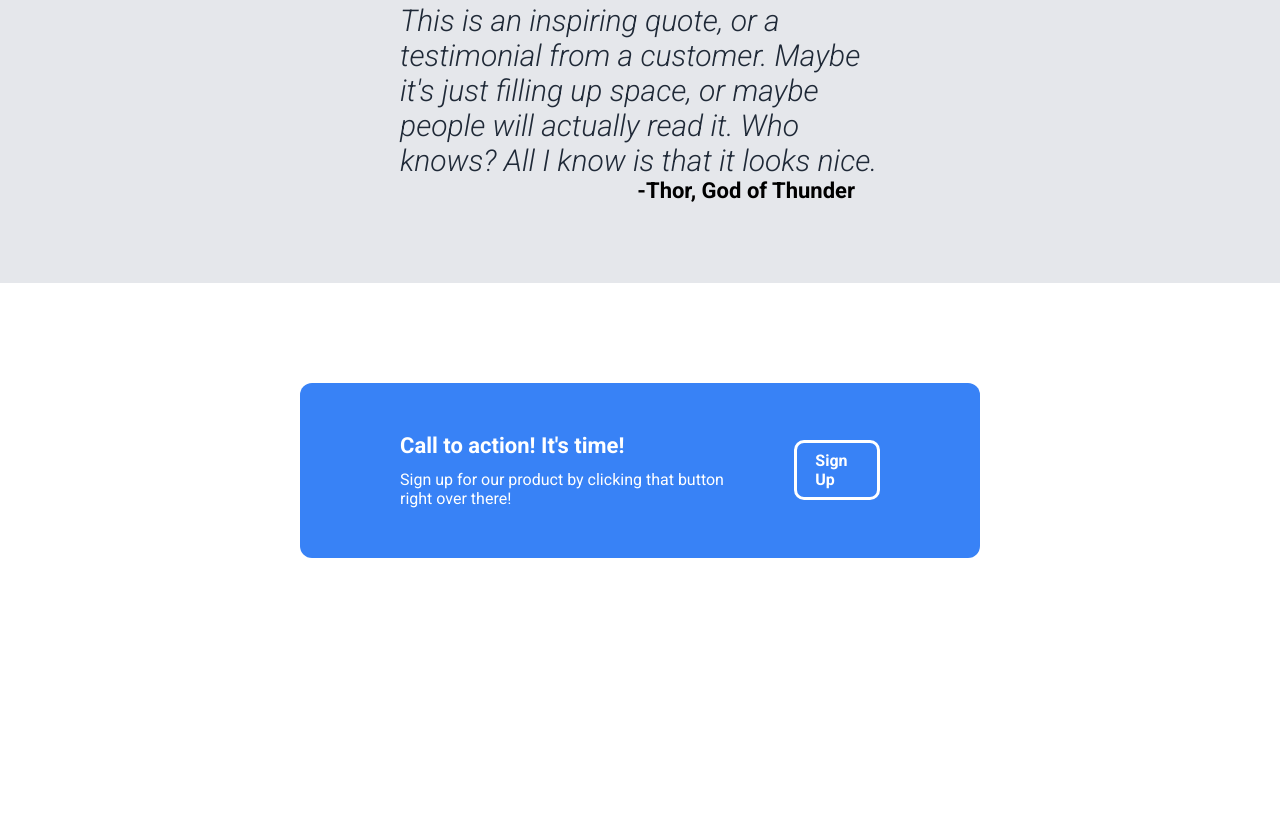
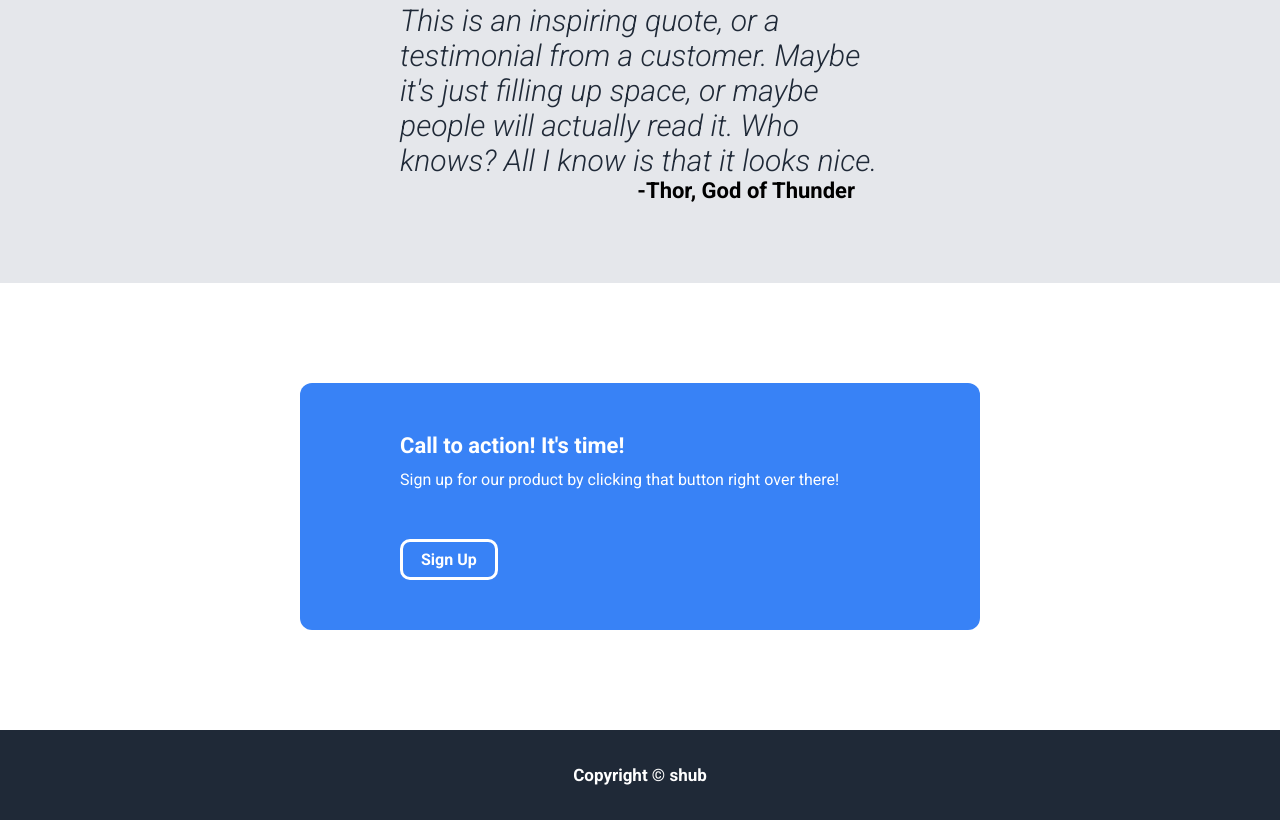
Before and after one commit to shub2726/landing-page, a plain HTML site: page index.html in a window 1280 px wide. Shown: the part 983-1803 px from the top of the page. Before the commit the page ends 1641 px from the top, so only its background shows below. Drawn offline with Linux system fonts and the light colour scheme.

Commit message:
Add footer and change flex-wrap for fourth

```diff
--- a/index.html
+++ b/index.html
@@ -74,6 +74,10 @@
             <div class="right">
                 <buttton class="sign-up">Sign Up</button>
             </div>
+        </div>
+        <div class="footer">
+            Copyright © shub
+        </div>
 
 </body>
 </html>
--- a/styles.css
+++ b/styles.css
@@ -155,6 +155,7 @@ ul {
 }
 
 .fourth {
+    flex-wrap: wrap;
     padding: 50px 100px;
     background-color: #3882F6;
     border-radius: 12px;
@@ -193,3 +194,14 @@ ul {
     padding: 8px 18px;
 
 }
+
+.footer {
+    padding: 35px;
+    display: flex;
+    justify-content: center;
+    align-items: center;
+    background-color: #1F2937;
+    font-size: 17px;
+    font-weight: bold;
+    color: white;
+}
```
